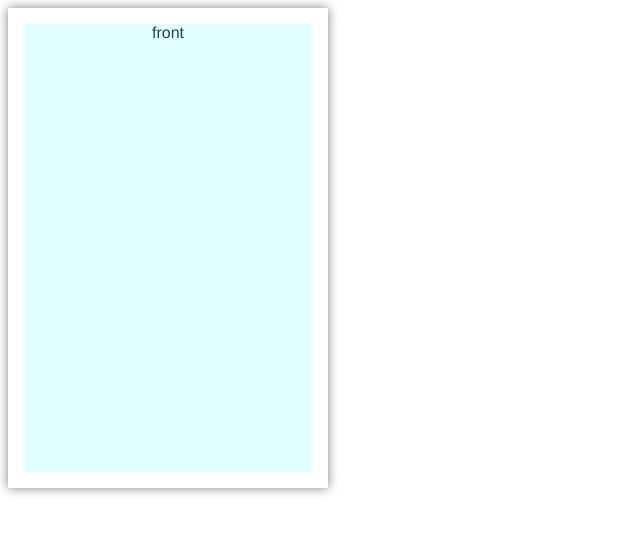
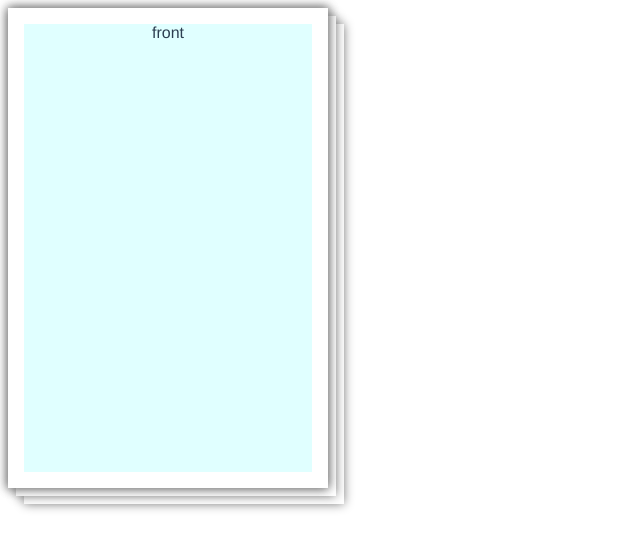
Before and after one commit to EdwardYule/flashCard, a Vue app in the folder frontEnd/: page /#/ in a window 1280 px wide. Shown: the top 550 px of the page, without its empty margins (0-640 px from the left). Built offline with nearby package versions, Linux system fonts and the light colour scheme.

Commit message:
✨ feat: 全局插件

```diff
--- a/frontEnd/src/components/Card/Card.vue
+++ b/frontEnd/src/components/Card/Card.vue
@@ -35,6 +35,7 @@ $padding: 16px;
   transform-style: preserve-3d;
   position: relative;
   box-shadow: 0 0 10px gray;
+  background-color: white;
   cursor: pointer;
   padding: $padding;
   box-sizing: border-box;
--- a/frontEnd/src/components/Card/CardGroup.vue
+++ b/frontEnd/src/components/Card/CardGroup.vue
@@ -1,6 +1,12 @@
 <template>
   <div class="card-group">
-    <Card>
+    <Card
+      v-for="(card, i) of cards"
+      :key="i"
+      class="grouped-card"
+      :style="_cardStyle(i)"
+      v-draggable
+    >
       <template v-slot:front>
         front
       </template>
@@ -22,15 +28,36 @@ export default {
     cards: {
       type: Array,
       default(){
-        return [
-          {}
-        ];
+        return [];
+      }
+    }
+  },
+  methods: {
+    _cardStyle(i){
+      return {
+        zIndex: this.cards.length - i,
       }
     }
   }
 }
 </script>
 
-<style>
-
+<style lang="scss" scoped>
+.card-group{
+  position: relative;
+  .grouped-card{
+    position: absolute;
+    left: 0;
+    top: 0;
+    $offset: 8px;
+    &:nth-child(3){
+      left: $offset;
+      top: $offset;
+    }
+    &:nth-child(n + 4){
+      left: $offset * 2;
+      top: $offset * 2;
+    }
+  }
+}
 </style>
--- a/frontEnd/src/main.js
+++ b/frontEnd/src/main.js
@@ -2,8 +2,10 @@ import Vue from 'vue'
 import App from './App.vue'
 import router from './router'
 import store from './store'
+import plugins from './plugins'
 
 Vue.config.productionTip = false
+Vue.use(plugins)
 
 new Vue({
   router,
--- /dev/null
+++ b/frontEnd/src/plugins/directives.js
@@ -0,0 +1,9 @@
+export default {
+  install(Vue){
+    Vue.directive('draggable', {
+      inserted(el){
+        el.draggable = true;
+      }
+    })
+  }
+}
--- /dev/null
+++ b/frontEnd/src/plugins/index.js
@@ -0,0 +1,7 @@
+import directives from "./directives"
+
+export default {
+  install(Vue){
+    Vue.use(directives)
+  }
+}
--- a/frontEnd/src/views/HomeView.vue
+++ b/frontEnd/src/views/HomeView.vue
@@ -13,7 +13,12 @@ export default {
   },
   data(){
     return {
-      cards: [],
+      cards: [
+        {},
+        {},
+        {},
+        {},
+      ],
     }
   }
 }
```
